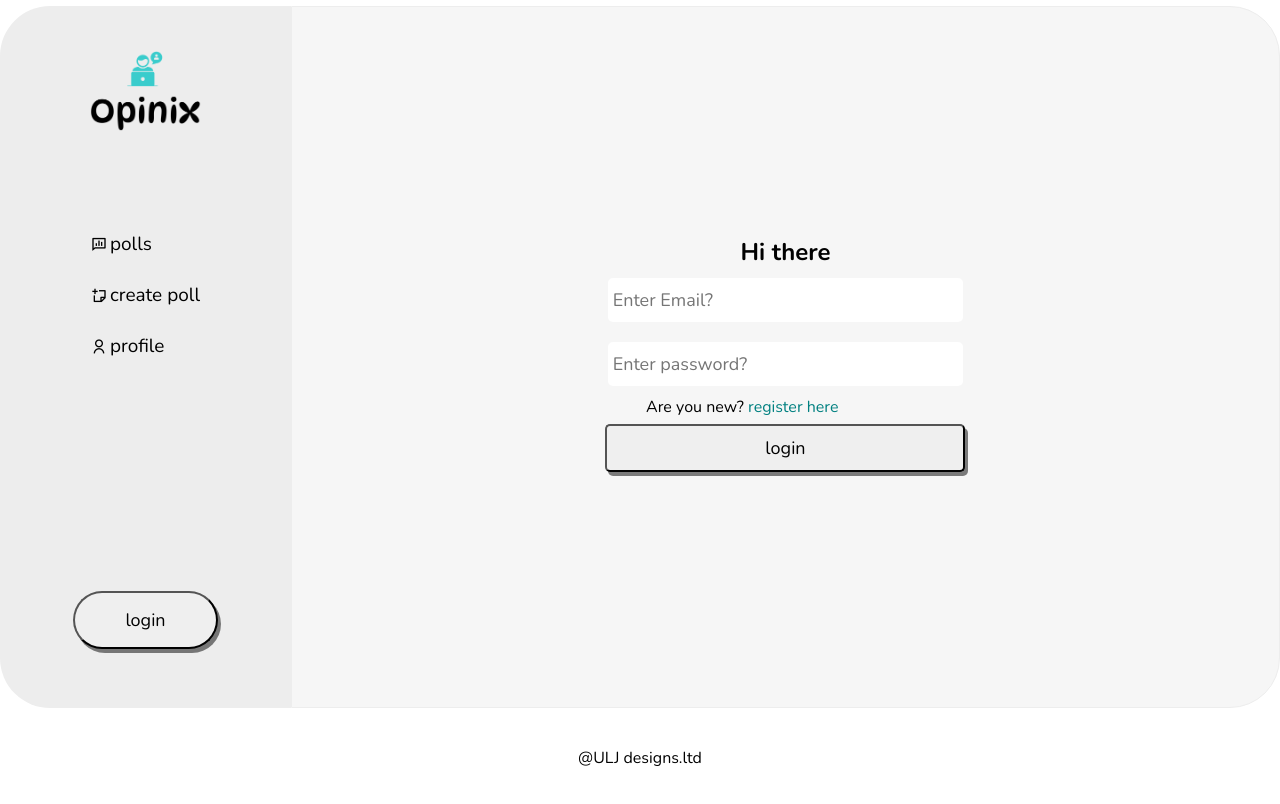
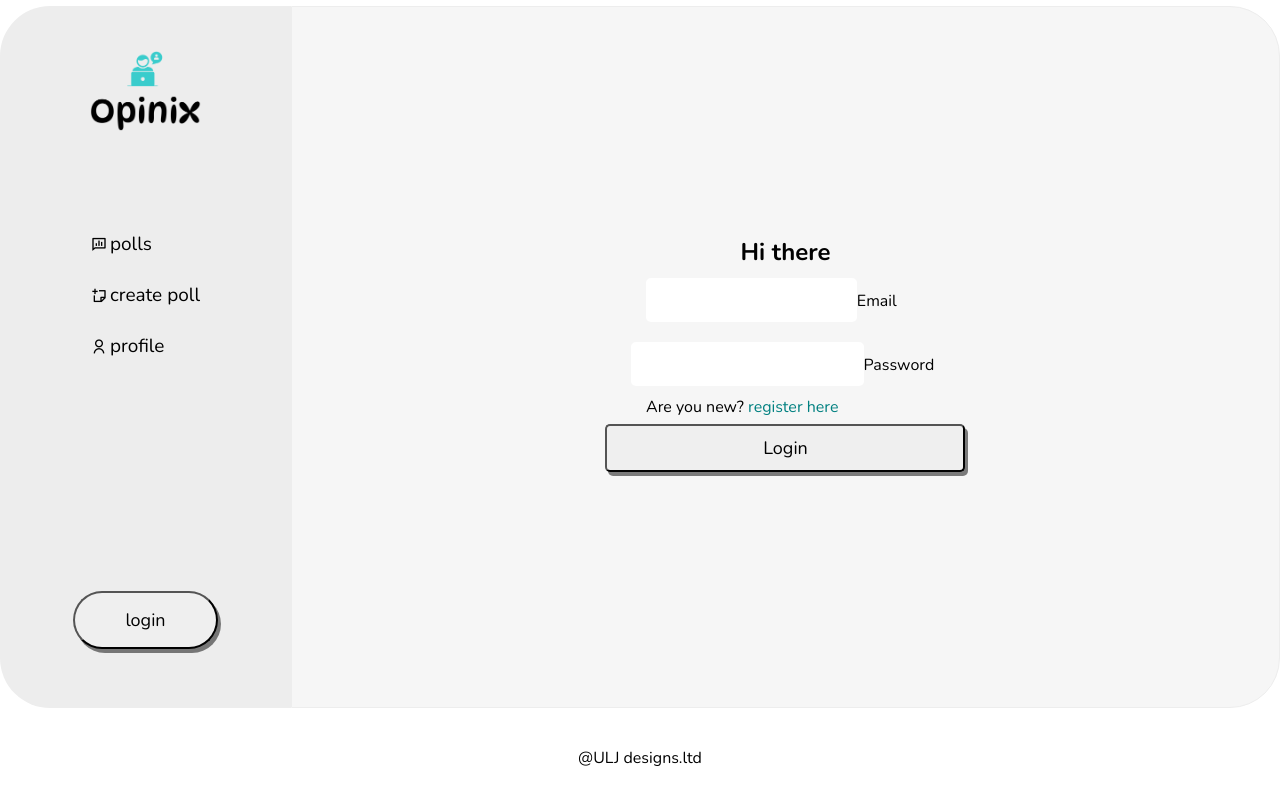
Before and after one commit to jdsteadycode/opinix-web, a React (Vite) app in the folder frontend/: page /login in a window 1280 px wide. Shown: the top 804 px of the page. Built offline with nearby package versions, Linux system fonts and the light colour scheme.

Commit message:
Updated Authentication functionality

```diff
--- a/frontend/src/pages/Login.jsx
+++ b/frontend/src/pages/Login.jsx
@@ -109,29 +109,42 @@ function Login({ handleAuth, handleId }) {
         <main className="app-auth-content">
             <form className="auth-form" onSubmit={handleLogin}>
                 <h1>Hi there</h1>
+
+                {/* Email input */}
+                <div className="input-box">
                     <input
                         name="email"
                         type="text"
-                    placeholder="Enter Email?"
+                        required
                         onChange={fillUserData}
                     />
+                    <label>Email</label>
+                </div>
+
+                {/* Password input */}
+                <div className="input-box">
                     <input
                         name="password"
                         type="password"
-                    placeholder="Enter password?    "
+                        required
                         onChange={fillUserData}
                     />
+                    <label>Password</label>
+                </div>
+
+                {/* Error message */}
+                {error && <p className="message">{error}</p>}
+
+                {/* Register link */}
                 <p className="auth-register">
-                    Are you new?
+                    Are you new?{" "}
                     <Link to="/register">
-                        <span> register here</span>
+                        <span>register here</span>
                     </Link>
                 </p>
-                <button type="submit">login</button>
+
+                <button type="submit">Login</button>
             </form>
-
-            {/* when error */}
-            {error && <p style={{"color": "crimson"}}>{error}</p>}
         </main>
     );
 }
```
Lines whose indentation alone changed are shown as unchanged.
